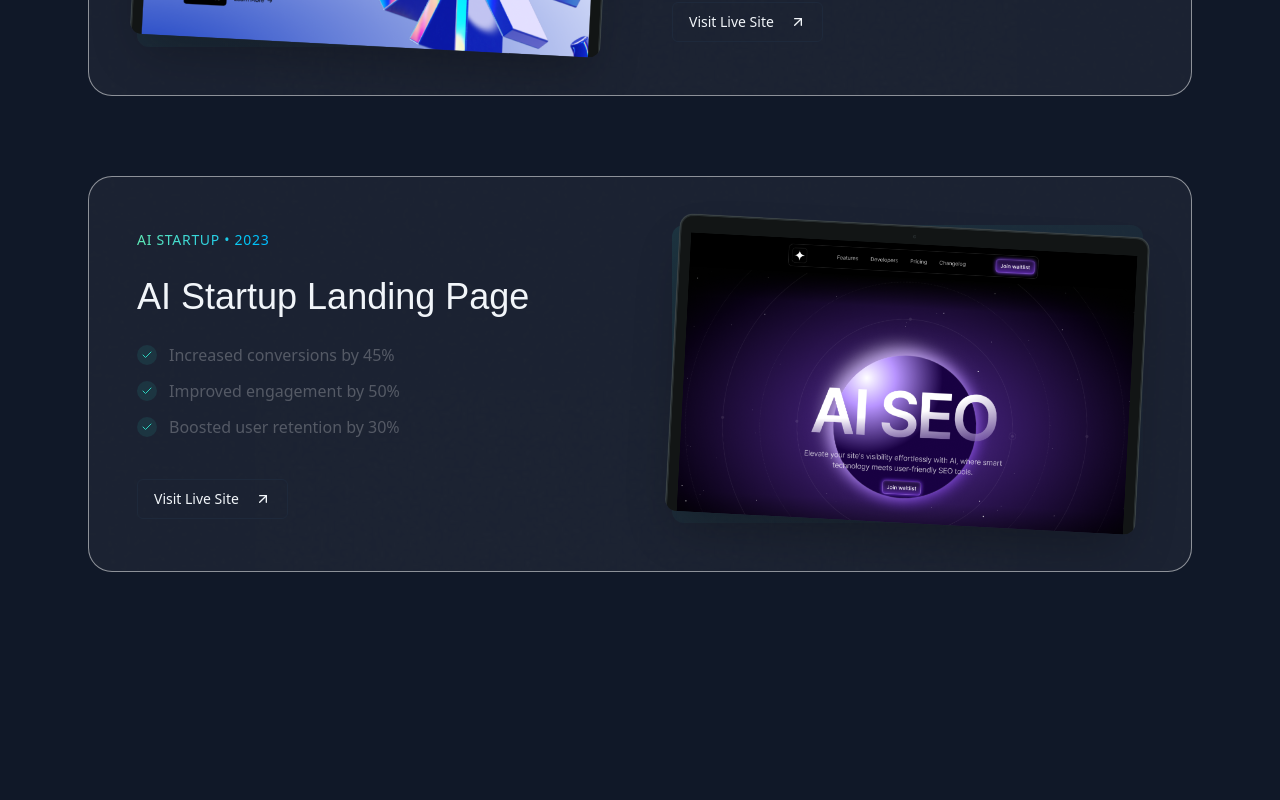
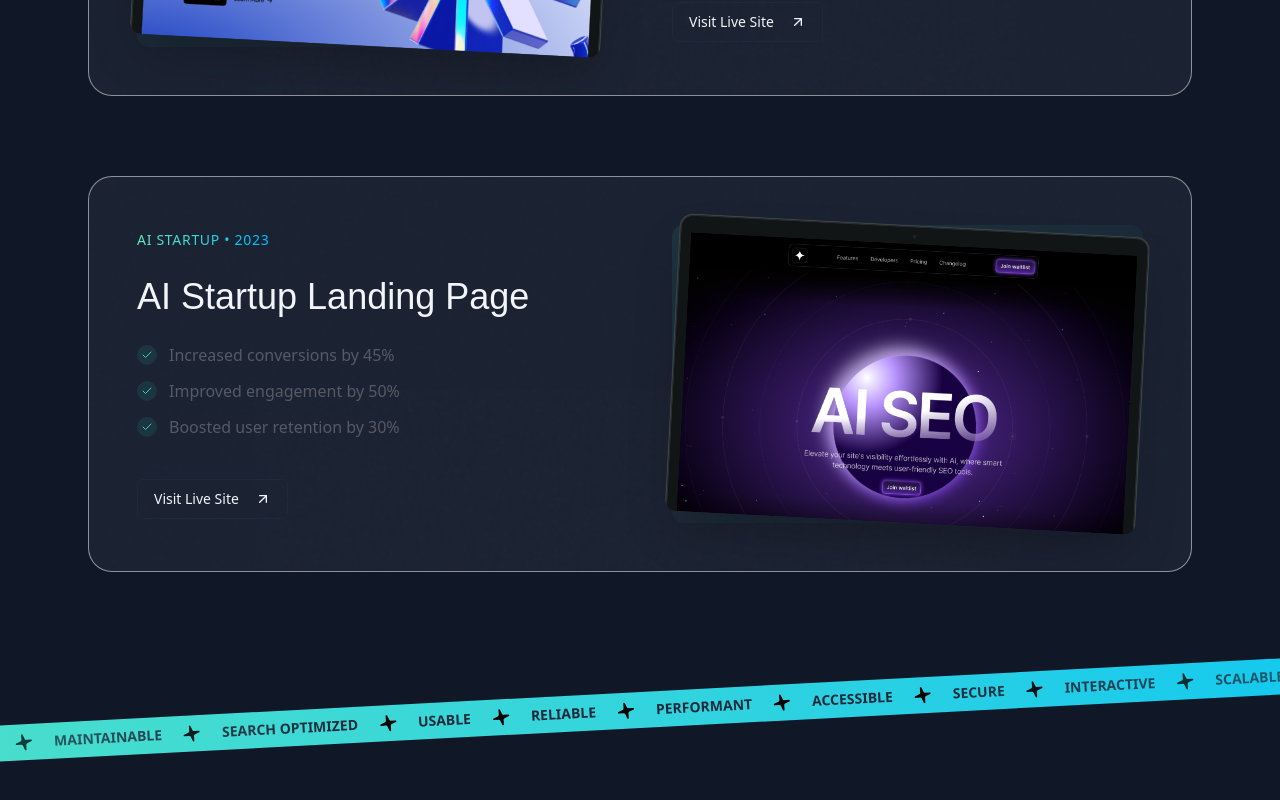
Before and after one commit to huythanh2805/my-portfolio, a Next.js app: page / in a window 1280 px wide. Shown: the part 1897-2697 px from the top of the page. Before the commit the page ends 2517 px from the top, so only its background shows below. Built offline with nearby package versions, Linux system fonts and the light colour scheme; a web font is replaced by a local one.

Commit message:
create tape section

```diff
--- a/src/app/page.tsx
+++ b/src/app/page.tsx
@@ -1,6 +1,7 @@
 import Header from '@/sections/Header'
 import HeroSection from '@/sections/HeroSection'
 import ProductsSection from '@/sections/ProductsSection'
+import TapeSection from '@/sections/TapeSection'
 
 export default function Home() {
   return (
@@ -8,6 +9,7 @@ export default function Home() {
       <Header />
       <HeroSection />
       <ProductsSection />
+      <TapeSection />
     </div>
   )
 }
--- a/src/sections/HeroSection.tsx
+++ b/src/sections/HeroSection.tsx
@@ -9,9 +9,7 @@ function HeroSection() {
   return (
     <section className="relative w-screen h-screen flex-col-center overflow-clip">
       <div
-        className="absolute inset-0
-            [mask-image:linear-gradient(to_bottom,transparent,black_10%,black_70%,transparent)]
-            "
+        className="absolute inset-0 [mask-image:linear-gradient(to_bottom,transparent,black_10%,black_70%,transparent)] "
       >
         {/* star on left */}
         <HeroOrbit sizeStar={80} sizeOrbit={750} rotation={-80} opacity={0.9} />
--- /dev/null
+++ b/src/sections/TapeSection.tsx
@@ -0,0 +1,40 @@
+import React from 'react'
+import { Sparkle } from 'lucide-react'
+
+const words = [
+    "Performant",
+    "Accessible",
+    "Secure",
+    "Interactive",
+    "Scalable",
+    "User Friendly",
+    "Maintainable",
+    "Search Optimized",
+    "Usable",
+    "Reliable",
+]
+type Props = {}
+function TapeSection({ }: Props) {
+    return (
+            <div className="relative w-full overflow-hidden h-45 flex-col-center">
+                <div className='bg-linear-to-r from-emerald-300 to-sky-400 -rotate-3 '>
+                    <div className="flex animate-tape mask-[linear-gradient(to_right,transparent,black_40%,black_60%,transparent)]
+">
+                        {[...words, ...words].map((word, index) => (
+                            <div key={index} className='flex-row-center'>
+                                <span className="px-4 py-2 text-sm texts font-bold text-gray-800 whitespace-nowrap uppercase">
+                                    {word}
+                                </span>
+                                <Sparkle
+                                    className="fill-current stroke-none text-black mx-1 size-5 -rotate-12"
+                                />
+                            </div>
+
+                        ))}
+                    </div>
+                </div>
+            </div>
+    )
+}
+
+export default TapeSection
```
